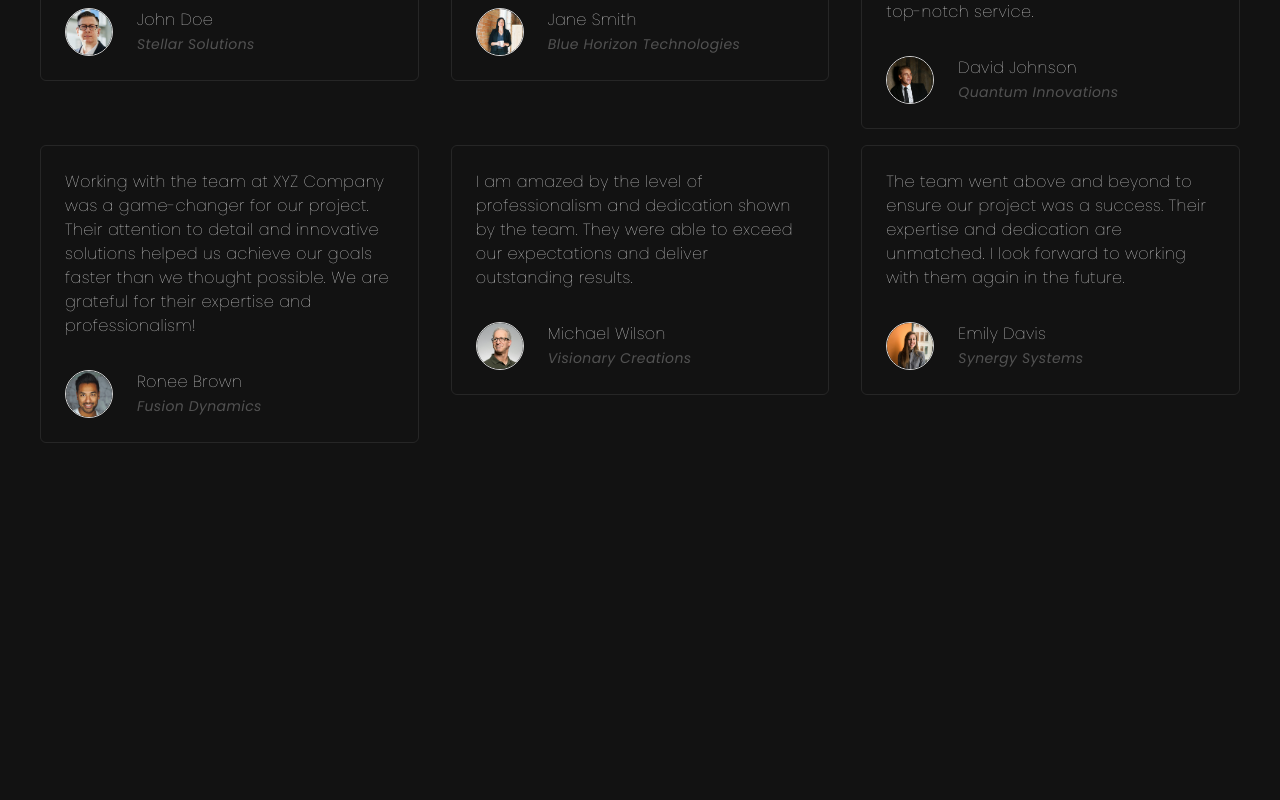
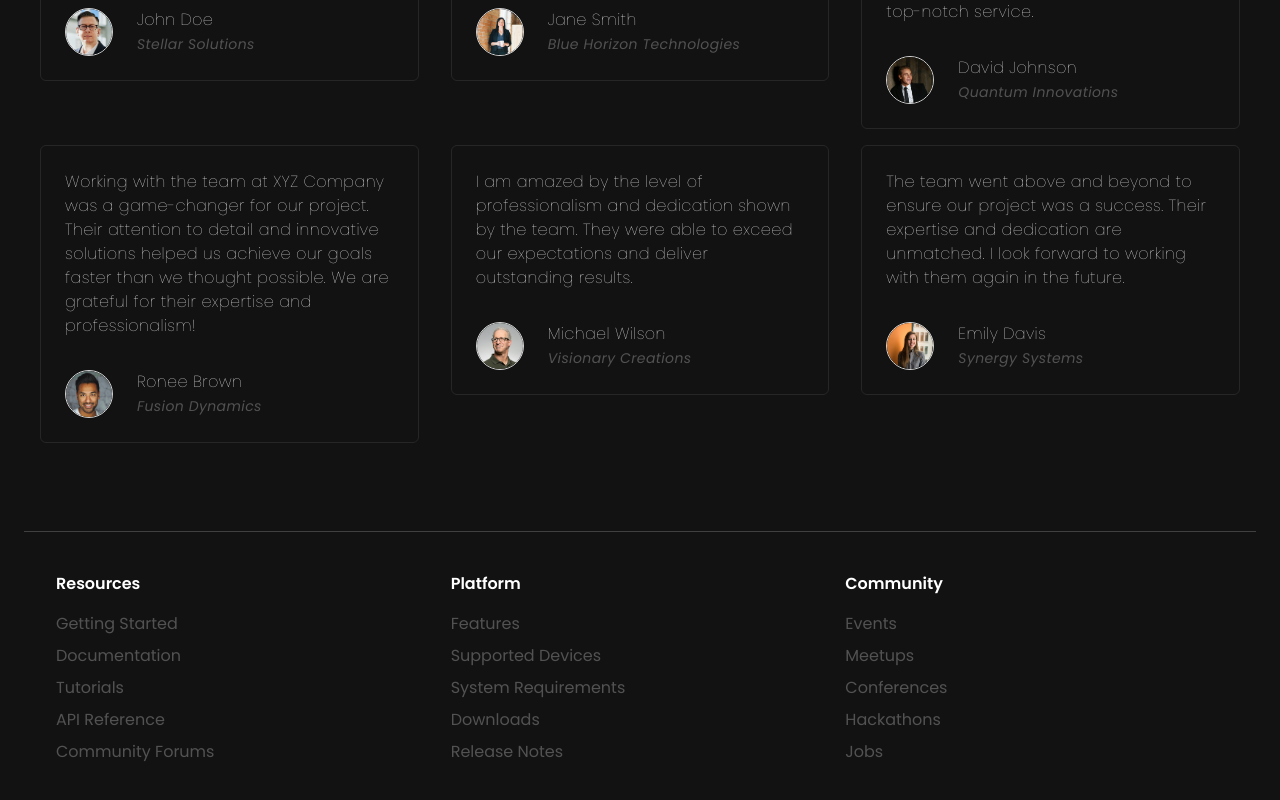
Before and after one commit to Marenco81/React-Landing-Page, a React (Vite) app: page / in a window 1280 px wide. Shown: the part 3490-4290 px from the top of the page. Before the commit the page ends 3941 px from the top, so only its background shows below. Built offline with nearby package versions, Linux system fonts and the light colour scheme.

Commit message:
Footer ready

```diff
--- a/src/App.tsx
+++ b/src/App.tsx
@@ -1,4 +1,5 @@
 import { FeaturesSection, Hero, Navbar, Pricing, Testimonials, Workflow } from "./components"
+import { Footer } from "./components/Footer"
 
 export const App = () => {
   return (
@@ -10,6 +11,7 @@
           <Workflow></Workflow>
           <Pricing></Pricing>
           <Testimonials></Testimonials>
+          <Footer></Footer>
          </div>
     </div>
   )
--- /dev/null
+++ b/src/components/Footer.tsx
@@ -0,0 +1,41 @@
+import { communityLinks, platformLinks, resourcesLinks } from "../constants"
+
+export const Footer = () => {
+  return (
+    <footer className="mt-20 border-t py-10 border-neutral-700">
+      <div className="grid grid-cols-2 lg:grid-cols-3 gap-4 mx-8">
+        <div >
+            <h3 className="text-md font-semibold mb-4">Resources</h3>
+            <ul>
+                {resourcesLinks.map((resource, index) => (
+                    <li key={index} className="text-neutral-600 my-2 hover:text-neutral-200 transition duration-200">
+                        <a href={resource.href}> {resource.text} </a>
+                    </li>
+                ))}
+
+            </ul>
+        </div>
+        <div>
+            <h3 className="text-md font-semibold mb-4">Platform</h3>
+            <ul>
+                {platformLinks.map((item, index) => (
+                    <li key={index} className="text-neutral-600 my-2 hover:text-neutral-200 transition duration-200">
+                        <a href={item.href}> {item.text} </a>
+                    </li>
+                ))}
+            </ul>
+        </div>
+        <div>
+            <h3 className="text-md font-semibold mb-4">Community</h3>
+            <ul>
+                {communityLinks.map((link, index) => (
+                    <li key={index} className="text-neutral-600 my-2 hover:text-neutral-200 transition duration-200">
+                        <a href={link.href}> {link.text} </a>
+                    </li>
+                ))}
+            </ul>
+        </div>
+      </div>
+    </footer>
+  )
+}
```
